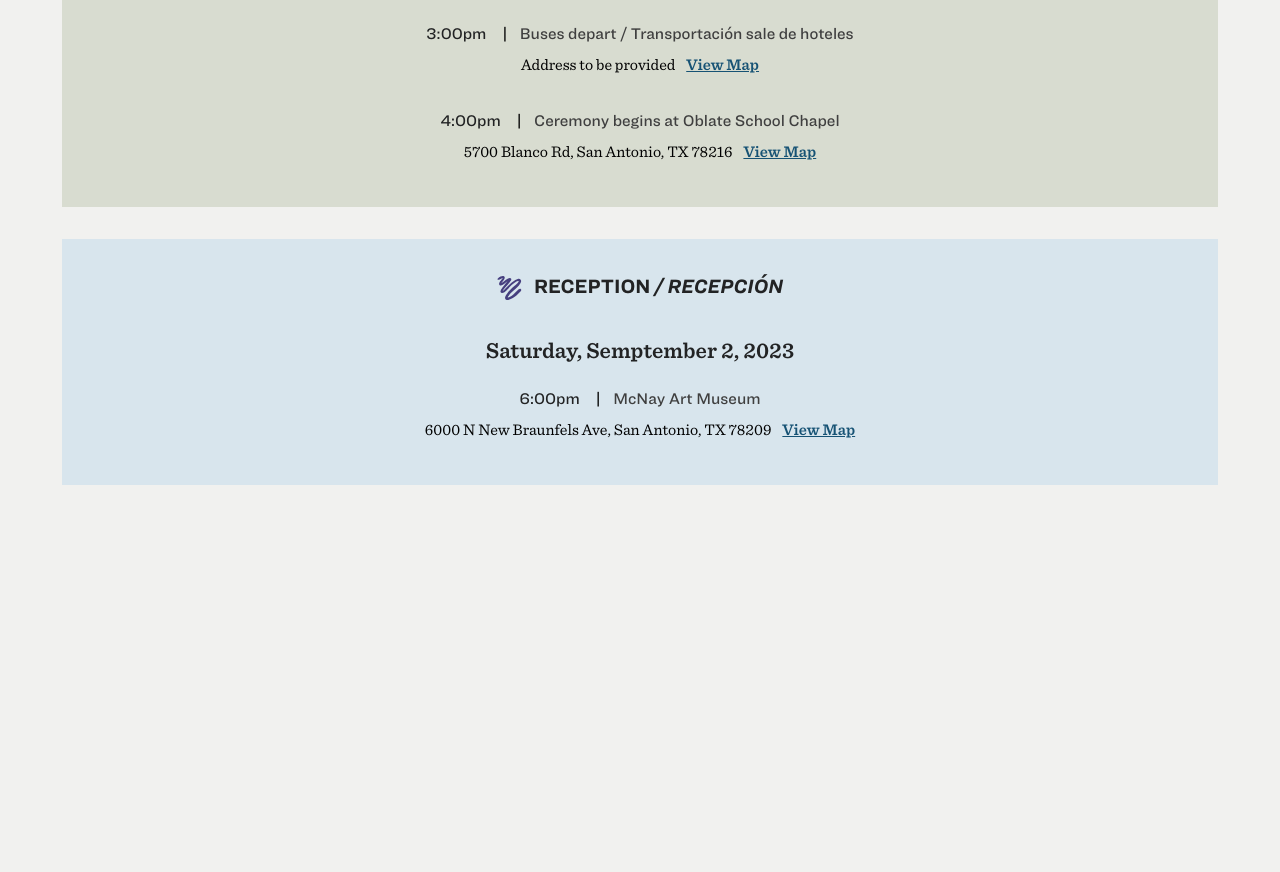
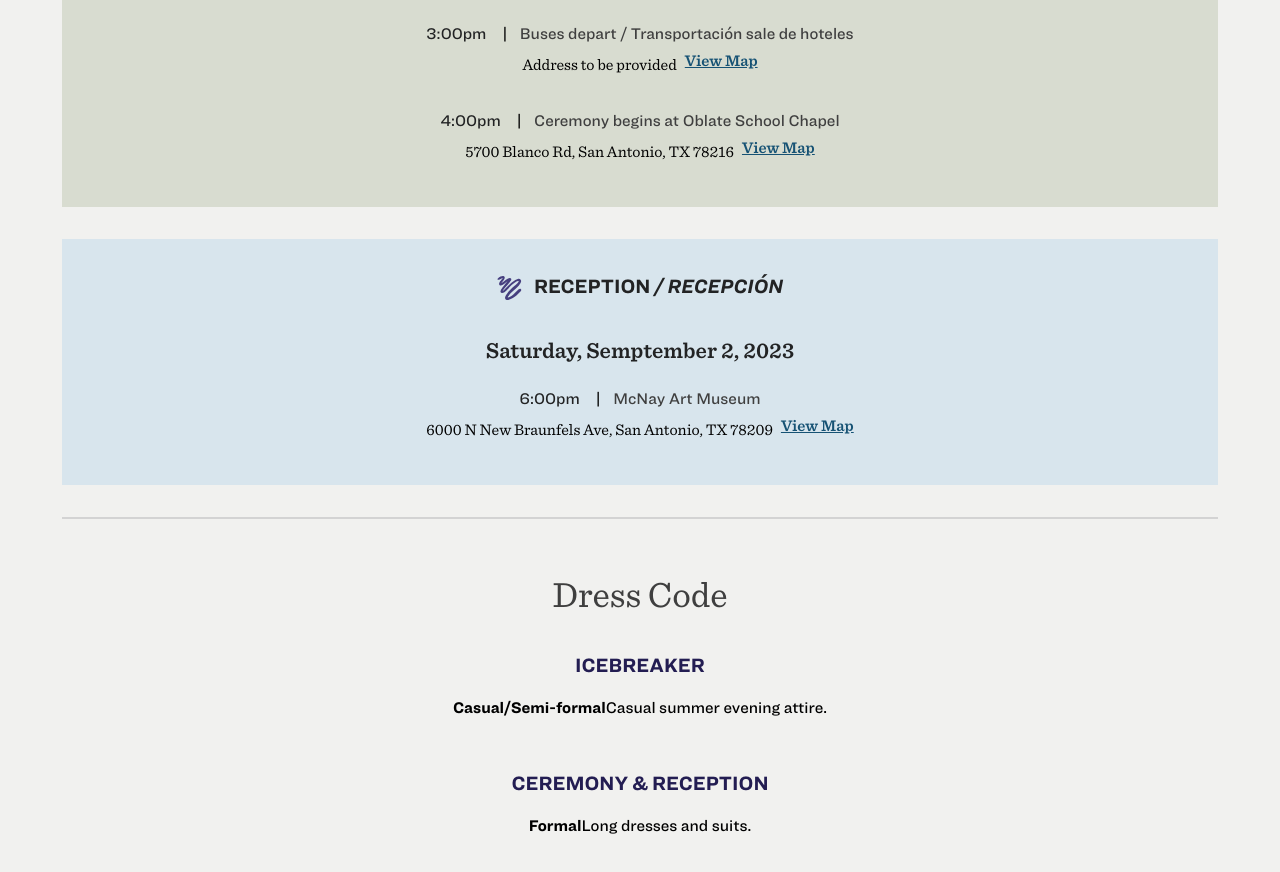
Before and after one commit to gabrielkilly/nabby-wedding, a Next.js app: page /itinerary in a window 1280 px wide. Shown: the part 604-1476 px from the top of the page. Before the commit the page ends 1121 px from the top, so only its background shows below. Built offline with nearby package versions, Linux system fonts and the light colour scheme.

Commit message:
first draft itin page

```diff
--- a/pages/itinerary.tsx
+++ b/pages/itinerary.tsx
@@ -2,7 +2,7 @@ import React from 'react'
 import Navbar, { NavItems } from '@/components/Navbar'
 import Head from 'next/head'
 
-const sections: ItinerarySectionProps[] = [
+const itnSections: ItinerarySectionProps[] = [
   {
     enTitle: "ICEBREAKER",
     esTitle: "ROMPEHELIOS",
@@ -74,7 +74,7 @@ interface ItinerarySectionProps {
 
 const ItinerarySection = ({enTitle, esTitle, date, meetingPoints, color, iconPath}: ItinerarySectionProps) => {
     return (
-      <div className={`flex flex-col ${color} justify-center items-center mt-8 py-8 w-[95%]`}>
+      <div className={`flex flex-col ${color} justify-center items-center mt-8 py-8 w-full lg:w-[95%]`}>
         <h5 className='text-gray-800'><img className="inline mr-3" src={iconPath}/>{enTitle} <span className='italic'>/ {esTitle}</span></h5>
         <h4 className='small mt-8 text-gray-800'>{date}</h4>
         <>{meetingPoints.map(point => MeetingPoint(point))}</>
@@ -87,10 +87,40 @@ const MeetingPoint = (point: IteneraryMeetingPoint) => {
             return (
               <div className='flex flex-col justify-center items-center my-3'>
                 <p className='p2 mt-2'><span className='text-gray-800'>{timeRange}</span> <span className='mx-3'>|</span><span className='text-gray-600'>{location}</span></p>
-                <p className='p3 mt-2'>{address} <a href={mapUrl} target="_blank" className='ml-2 link'>View Map</a></p>
+                <div className='flex flex-col lg:flex-row justify-center items-center'>
+                  <p className='p3 mt-2'>{address}</p>
+                  <a href={mapUrl} target="_blank" className='ml-2 link'>View Map</a>
+                </div>
               </div>
             )
 }
+
+const dressCodeSections: DressCodeSectionProps[] = [
+  {
+    title: "ICEBREAKER",
+    label: "Casual/Semi-formal",
+    description: "Casual summer evening attire. "
+  },
+  {
+    title: "CEREMONY & RECEPTION",
+    label: "Formal",
+    description: "Long dresses and suits. "
+  }
+]
+interface DressCodeSectionProps {
+  title: string,
+  label: string,
+  description: string
+}
+
+const DressCodeSection = ({title, label, description}: DressCodeSectionProps) =>
+  <div className='flex flex-col justify-center items-center my-4'>
+    <h5>{title}</h5>
+    <div className='flex flex-col lg:flex-row justify-center items-center my-4'>
+      <p><strong>{label}</strong></p>
+      <p>{description}</p>
+    </div>
+  </div>
 
 export default function Itinerary() {
   return (
@@ -103,10 +133,15 @@ export default function Itinerary() {
       </Head>
       <main>
           <Navbar tabname={NavItems.itinerary.name} />
-          <div className="flex flex-col">
-            <div className='flex flex-col justify-center items-center p-8'>
+          <div className="flex flex-col items-center">
+            <div className='flex flex-col justify-center items-center lg:p-8 w-full'>
                 <h2>Itinerary</h2>
-                {sections.map(sections =>  ItinerarySection(sections))}
+                {itnSections.map(sections =>  ItinerarySection(sections))}
+                <hr className='w-[95%] mt-8 border-t-2 border-solid border-[#D3D3D3]'/>
+            </div>
+            <div className='flex flex-col justify-center items-center px-4 pt-4 pb-16'>
+              <h2 className='mb-3'>Dress Code</h2>
+              {dressCodeSections.map(section => DressCodeSection(section))}
             </div>
           </div>
       </main>
```
